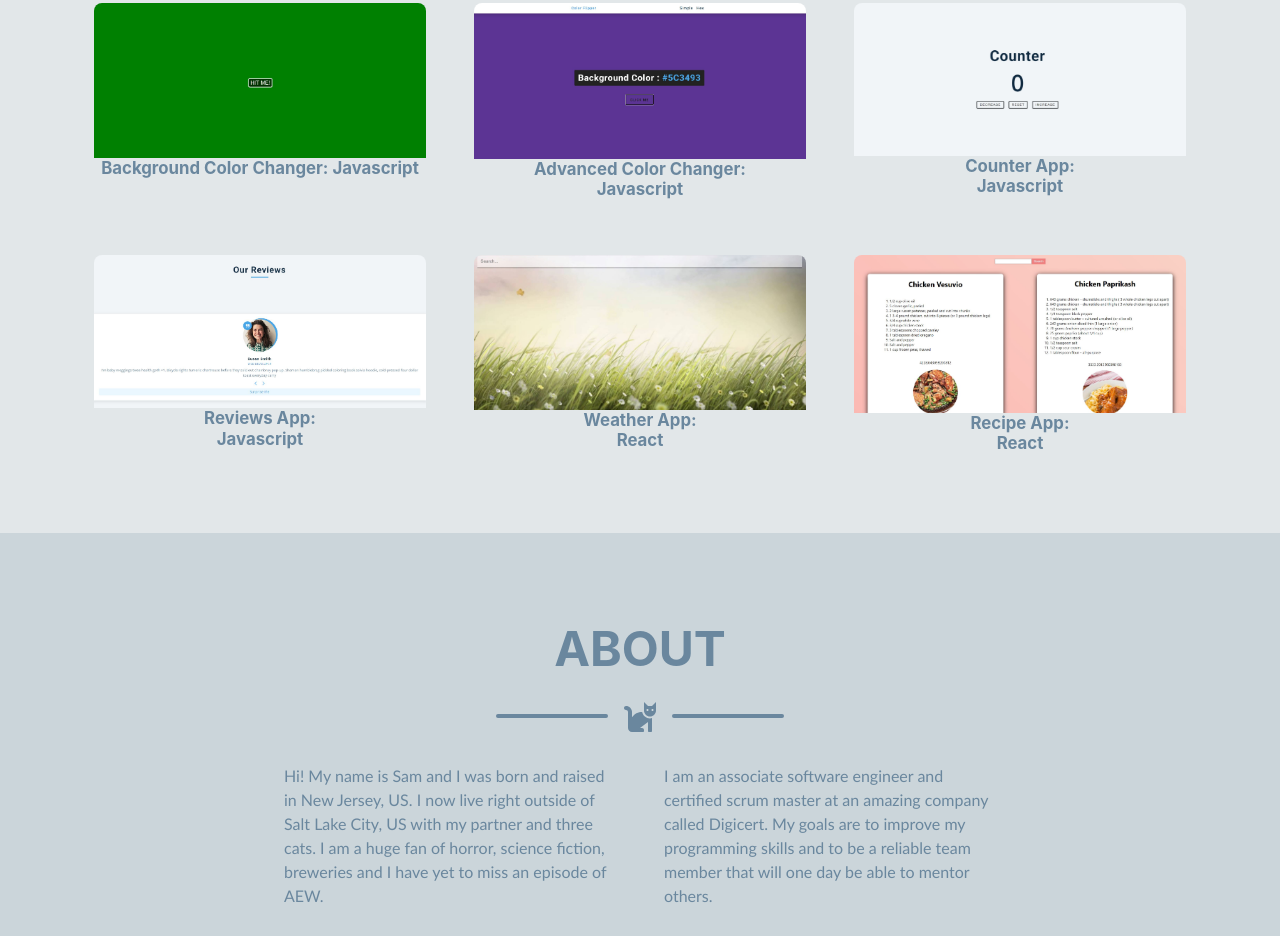
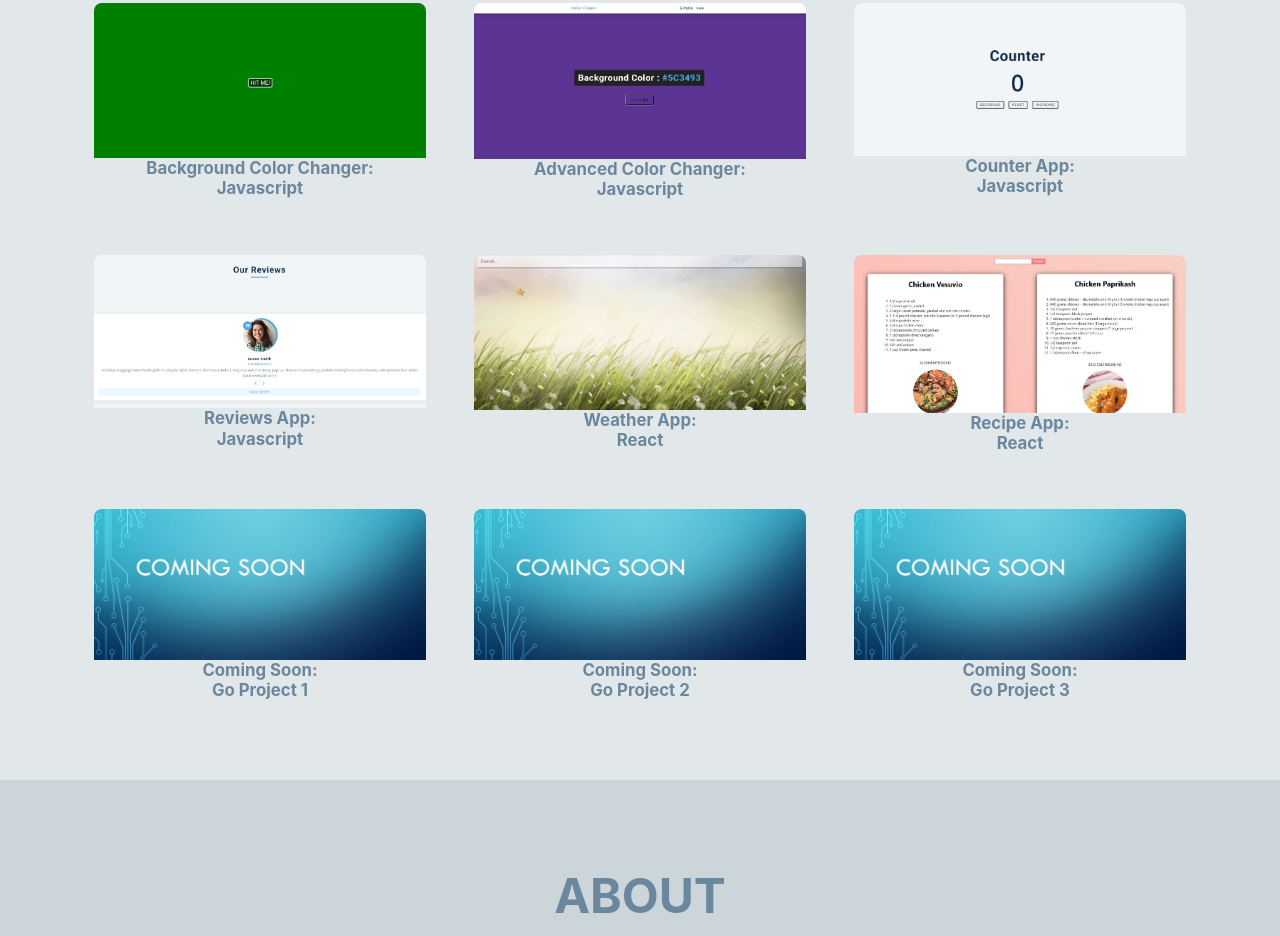
Before and after one commit to Samantha-Grace/portfolio, a website: page index.html in a window 1280 px wide. Shown: the part 1068-2004 px from the top of the page. Drawn offline with nearby package versions, Linux system fonts and the light colour scheme; a web font is replaced by a local one.

Commit message:
added coming soon images to portfolio for next three projects

```diff
--- a/index.html
+++ b/index.html
@@ -79,7 +79,7 @@
             <a href="https://javascript-backgroundcolourchanger.netlify.app" target="_blank">
               <img class="img-fluid" src="assets/img/portfolio/hitme.JPG" alt="hitme" />
               <h6 class="descriptionport">
-                Background Color Changer: Javascript
+                <center>Background Color Changer: <br>Javascript</center>
               </h6>
             </a>
           </div>
@@ -107,7 +107,7 @@
           </div>
         </div>
         <!-- Portfolio Item 4-->
-        <div class="col-md-6 col-lg-4 mb-5 mb-lg-0">
+        <div class="col-md-6 col-lg-4 mb-5">
           <div class="portfolio-item mx-auto">
             <a href="https://javascript-reviews.netlify.app" target="_blank">
               <img class="img-fluid" src="assets/img/portfolio/reviews.jpg" alt="reviews" />
@@ -118,7 +118,7 @@
           </div>
         </div>
         <!-- Portfolio Item 5-->
-        <div class="col-md-6 col-lg-4 mb-5 mb-md-0">
+        <div class="col-md-6 col-lg-4 mb-5">
           <div class="portfolio-item mx-auto">
             <a href="https://react-weatherappreact.netlify.app" target="_blank">
               <img class="img-fluid" src="assets/img/portfolio/weather.jpg" alt="weather" />
@@ -129,7 +129,7 @@
           </div>
         </div>
         <!-- Portfolio Item 6-->
-        <div class="col-md-6 col-lg-4">
+        <div class="col-md-6 col-lg-4 mb-5">
           <div class="portfolio-item mx-auto">
             <a href="https://samantha-grace.github.io/recipe/" target="_blank">
               <img class="img-fluid" src="assets/img/portfolio/recipe.jpg" alt="recipe" />
@@ -139,6 +139,39 @@
             </a>
           </div>
         </div>
+          <!-- Portfolio Item 7-->
+          <div class="col-md-6 col-lg-4 mb-5 mb-lg-0">
+            <div class="portfolio-item mx-auto">
+              <a href="https://www.google.com" target="_blank">
+                <img class="img-fluid" src="assets/img/portfolio/comingsoon.JPG" alt="comingsoon" />
+                <h6 class="descriptionport">
+                  <center>Coming Soon: <br>Go Project 1</center>
+                </h6>
+              </a>
+            </div>
+          </div>
+          <!-- Portfolio Item 8-->
+          <div class="col-md-6 col-lg-4 mb-5 mb-md-0">
+            <div class="portfolio-item mx-auto">
+              <a href="https://www.google.com" target="_blank">
+                <img class="img-fluid" src="assets/img/portfolio/comingsoon.JPG" alt="comingsoon" />
+                <h6 class="descriptionport">
+                  <center>Coming Soon: <br>Go Project 2</center>
+                </h6>
+              </a>
+            </div>
+          </div>
+          <!-- Portfolio Item 9-->
+          <div class="col-md-6 col-lg-4">
+            <div class="portfolio-item mx-auto">
+              <a href="https://www.google.com" target="_blank">
+                <img class="img-fluid" src="assets/img/portfolio/comingsoon.JPG" alt="comingsoon" />
+                <h6 class="descriptionport">
+                  <center>Coming Soon: <br>Go Project 3</center>
+                </h6>
+              </a>
+            </div>
+          </div>
       </div>
     </div>
   </section>
```
Also changed, not shown: assets/img/portfolio/comingsoon.JPG (added).
